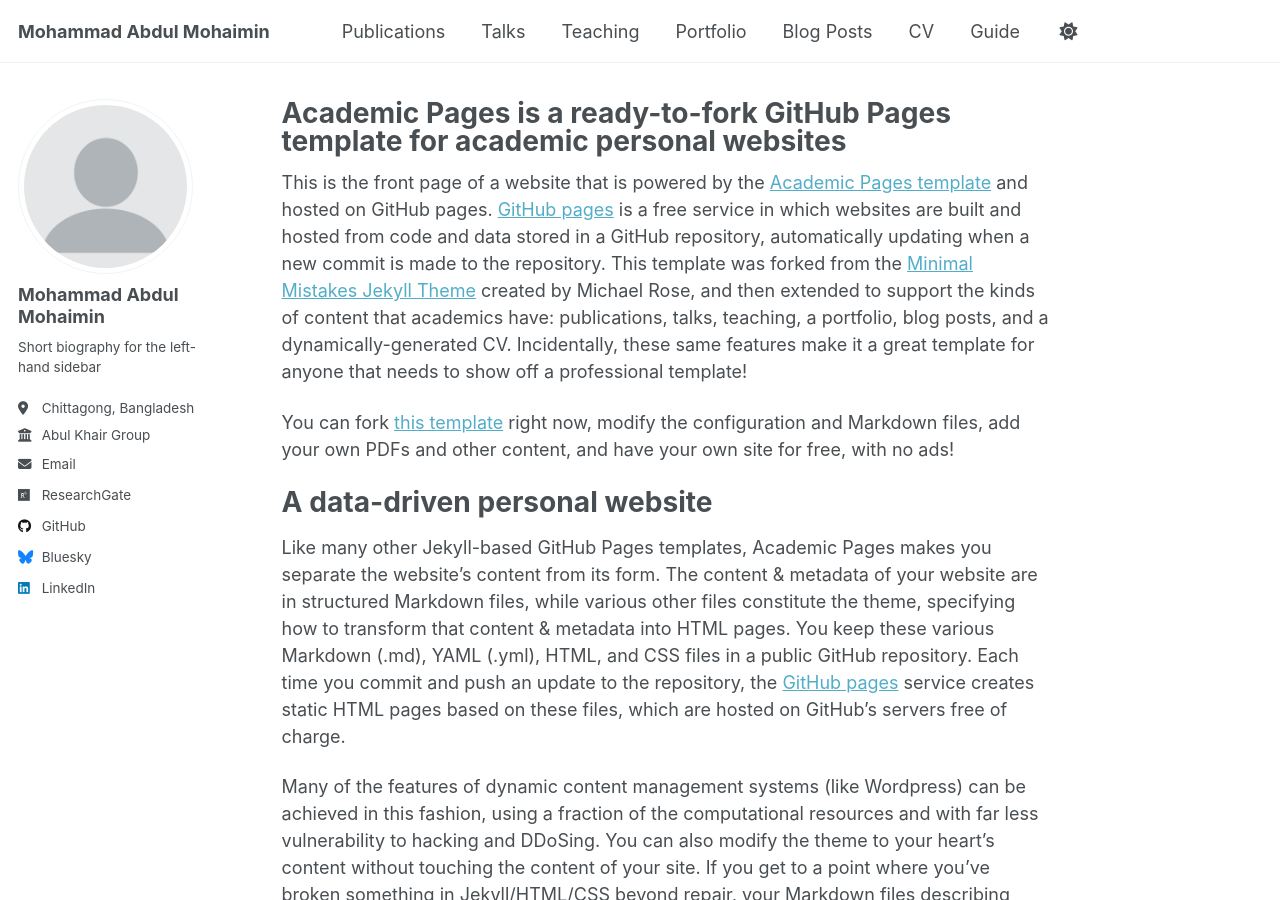
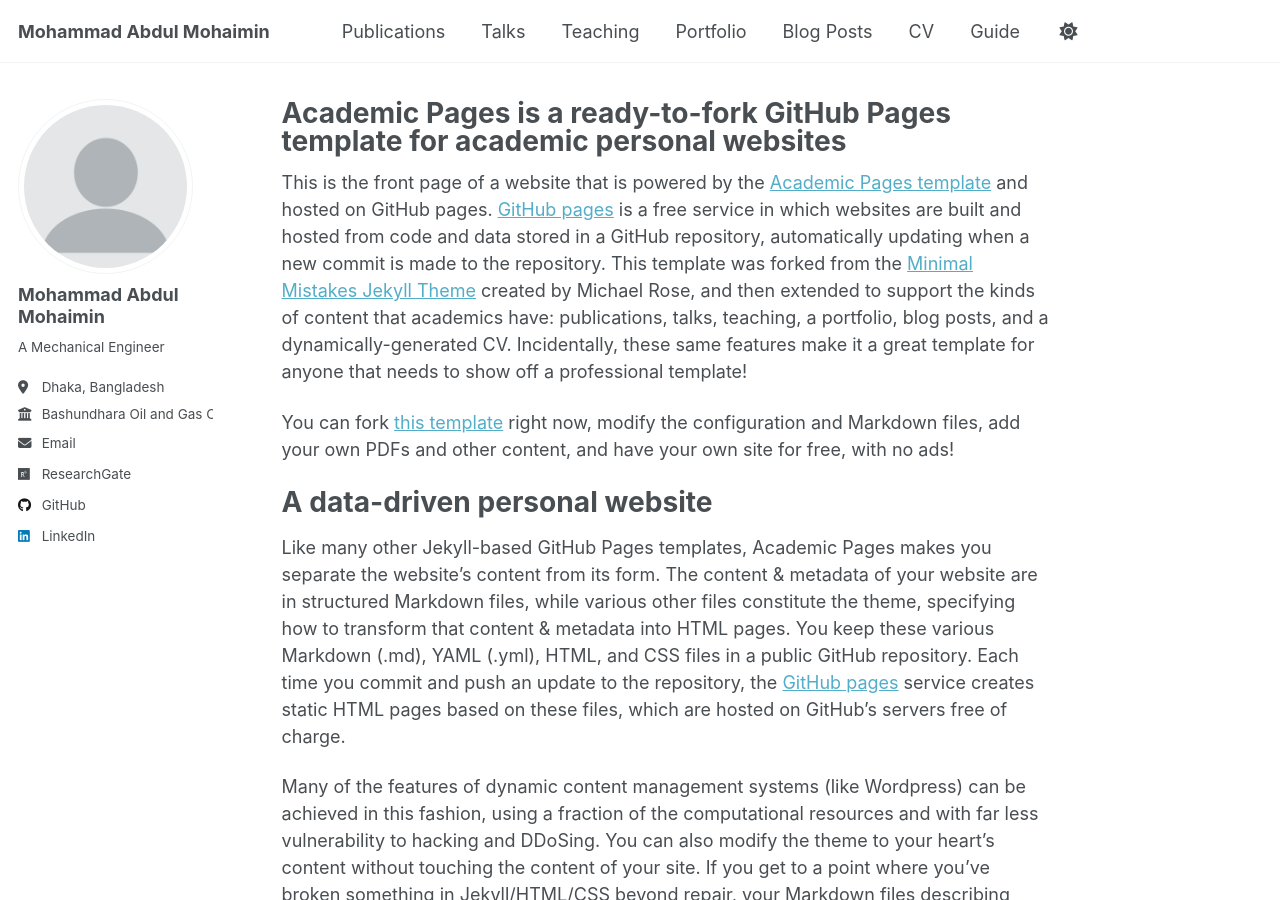
Before and after one commit to mohaimin-rafi/mohaimin-rafi.github.io, a Jekyll site: the page built from _pages/about.md, in a window 1280 px wide and 900 px high. Built offline with Jekyll 4.4.1, drawn with Linux system fonts in a browser that asks for light colours; a script that is not in the unit is left out; some of the changed lines change nothing that is shown.

Commit message:
Update personal information in _config.yml

```diff
--- a/_config.yml
+++ b/_config.yml
@@ -26,9 +26,9 @@
   avatar           : "profile.png"
   name             : "Mohammad Abdul Mohaimin"
   pronouns         : # example: "she/her"
-  bio              : "Short biography for the left-hand sidebar"
-  location         : "Chittagong, Bangladesh"
-  employer         : "Abul Khair Group"
+  bio              : "A Mechanical Engineer"
+  location         : "Dhaka, Bangladesh"
+  employer         : "Bashundhara Oil and Gas Company Limited"
   uri              : # URL
   email            : "abdulmohaimin038@gmail.com"
 
@@ -54,7 +54,7 @@
 
   # Social media
   artstation       : # Username
-  bluesky          : "bsky.app" # Replace this with you Bluesky username
+  bluesky          : # Replace this with you Bluesky username
   facebook         : # Username
   flickr           : # Username
   foursquare       : # Username
@@ -127,15 +127,15 @@
 
 
 # SEO Related
-google_site_verification :
-bing_site_verification   :
-alexa_site_verification  :
-yandex_site_verification :
+google_site_verification : "Mohammad Abdul Mohaimin"
+bing_site_verification   : "Mohammad Abdul Mohaimin"
+alexa_site_verification  : "Mohammad Abdul Mohaimin"
+yandex_site_verification : "Mohammad Abdul Mohaimin"
 
 
 # Social Sharing
 twitter:
-  username               : &twitter
+  username               :
 facebook:
   username               :
   app_id                 :
```
